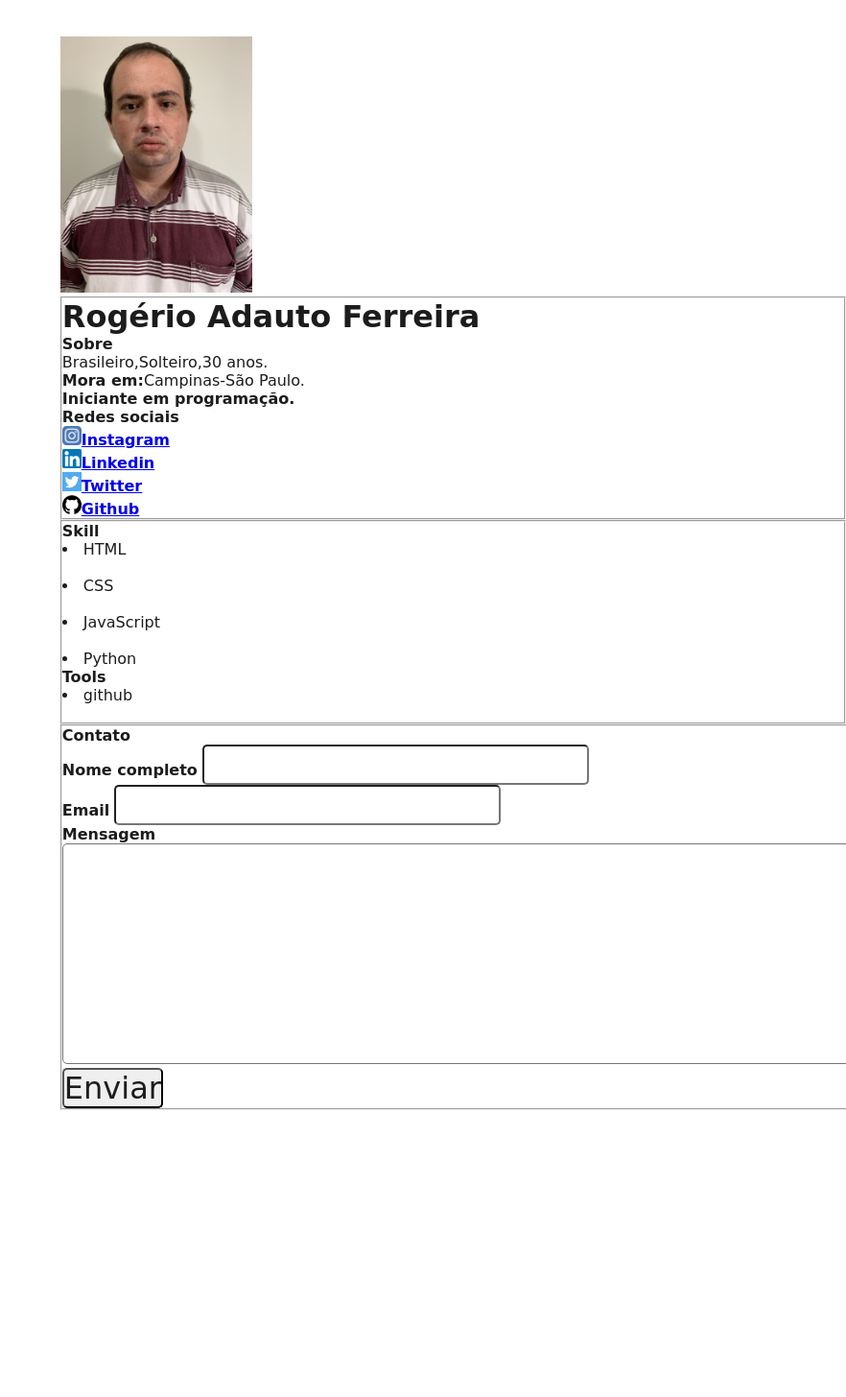
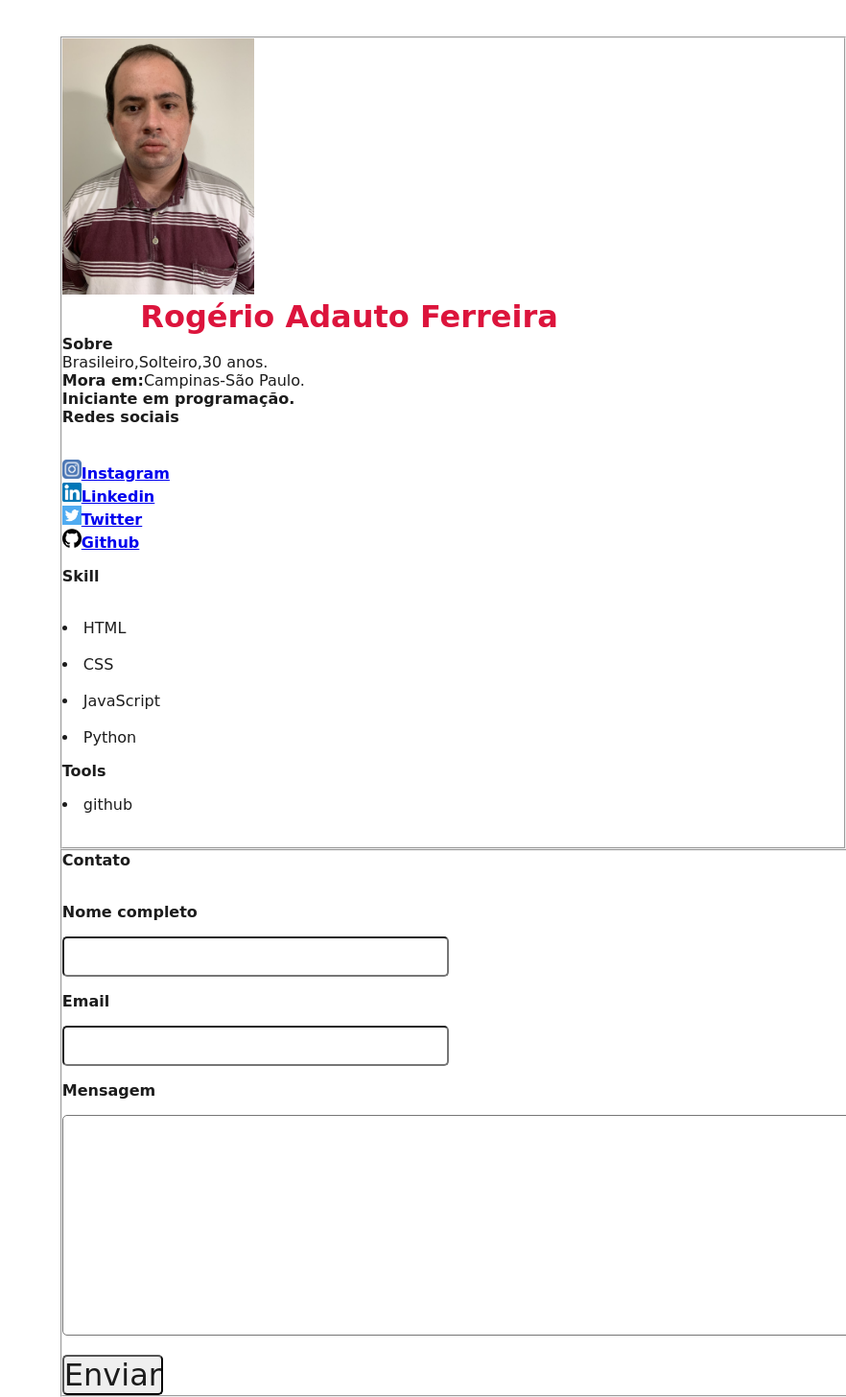
Before and after one commit to RogerioAdauto/RogerioAdauto.github.io, a plain HTML site: page index.html in a window 1280 px wide. Shown: the whole page at 96% size, without its empty margins (398-1280 px from the left). Before the commit the page ends 1157 px from the top, so only its background shows below. Drawn offline with Linux system fonts and the light colour scheme.

Commit message:
Add files via upload

```diff
--- a/index.html
+++ b/index.html
@@ -8,23 +8,22 @@
     <title>Portfólio rogerio_adauto</title>
     </head>
 <body>
-   <div>
-    <img src="rogerio_adauto.jpg"width=200px>
+   <div classs="campo">
+
 
 </div>
 
-    <fieldset>
+    <fieldset class="grupo">
         <div>
+            <img src="img/rogerio_adauto.jpg"width=200px>
+            <h1 id="titulo">Rogério Adauto Ferreira</h1>
+            <label><strong>Sobre</strong></label>
+            <P id="subtitulo">Brasileiro,Solteiro,30 anos.</P>
+            <P id="subtitulo"><strong>Mora em:</strong>Campinas-São Paulo.</p>
+            <p id="subtitulo"><strong>Iniciante em programação.</strong></p>
+         </div>
 
-            <h1>Rogério Adauto Ferreira</h1>
-            <label><strong>Sobre</strong></label>
-            <P>Brasileiro,Solteiro,30 anos.</P>
-            <p><strong>Mora em:</strong>Campinas-São Paulo.</p>
-            <p><strong>Iniciante em programação.</strong></p>
-
-</div>
-
-      <div>
+      <div class="campo">
           <label><strong>Redes sociais</strong></label><br>
           <img src="img/instagran.png" width="20px"><a href="https://www.instagram.com/rogerioadauto12/"><strong>Instagram</strong></a><br>
           <img src="img/linkedin.png" width="20px"><a href="https://www.linkedin.com/in/rog%C3%A9rio-adauto-ferreira-aa7260116/"><strong>Linkedin</strong></a><br>
@@ -34,9 +33,8 @@
 
 
 
-    </fieldset>
-    <fieldset>
-        <div>
+
+        <div class="campo">
             <label><strong>Skill</strong></label>
             <br>
             <li>HTML</li>
@@ -48,30 +46,29 @@
            <li>Python</li>
             </div>
 
-            <div>
+            <div class="campo">
             <label><strong>Tools</strong></label>
             <li>github</li><br>
         </div>
     </fieldset>
-        <fieldset>
-            <form>
-                <div>
+        <fieldset class="grupo">
+            <form action="https://formsquash.io/form/QsnAeV3eEx1GCBDEAORe?tab=0" method="POST">
+                <div class="campo">
                     <label><strong>Contato</strong></label><br>
                     <label><strong>Nome completo</strong></label>
                     <input type="text" name="Nome" id="nome" required>
                  </div>
-                 <div>
+                 <div class="campo">
                     <label><strong>Email</strong></label>
                 <input type="email" name="email" id="email" required>
                  </div>
-                 <div>
+                 <div class="campo">
                      <label><strong>Mensagem</strong></label>
                      <textarea rows="6" style="width: 26em" id="mensagem" name="mensagem" required></textarea>
                  </div>
-                 <button type="submit" onsubmite="">Enviar</button>
+                 <button  class="botao" type="submit" onsubmite="">Enviar</button>
             </form>
-
-    </fieldset>
+        </fieldset>
 
 
 
```
